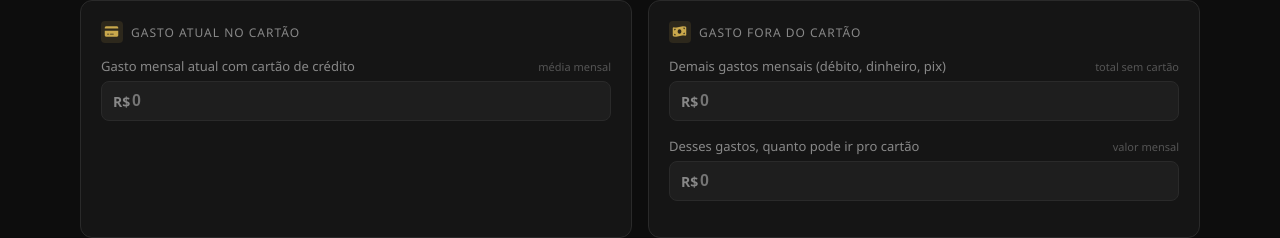
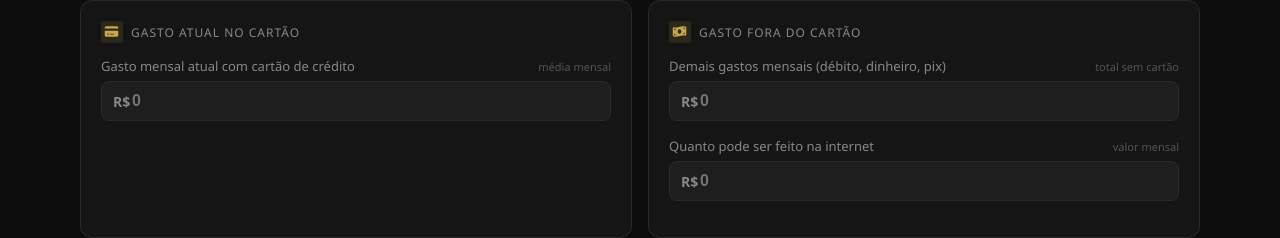
Before and after one commit to Garateia/ATVO, a React (Vite) app: page / in a window 1280 px wide. Shown: the part 422-660 px from the top of the page. Built offline with nearby package versions, Linux system fonts and the light colour scheme.

Commit message:
fix: rename gastoMigravel label to "Quanto pode ser feito na internet" (PF)
Co-Authored-By: Claude Sonnet 4.6 <noreply@anthropic.com>

```diff
--- a/src/App.jsx
+++ b/src/App.jsx
@@ -180,7 +180,7 @@ function StepPF({ data, onChange, ptsPorUSD, cambio, valorPorPonto, onPtsChange,
           </div>
           <NumInput label="Demais gastos mensais (débito, dinheiro, pix)" hint="total sem cartão"
             value={data.gastoForaCartao} onChange={v => onChange({ ...data, gastoForaCartao: v })} />
-          <NumInput label="Desses gastos, quanto pode ir pro cartão" hint="valor mensal"
+          <NumInput label="Quanto pode ser feito na internet" hint="valor mensal"
             value={data.gastoMigravel} onChange={v => onChange({ ...data, gastoMigravel: v })} />
         </div>
       </div>
```
